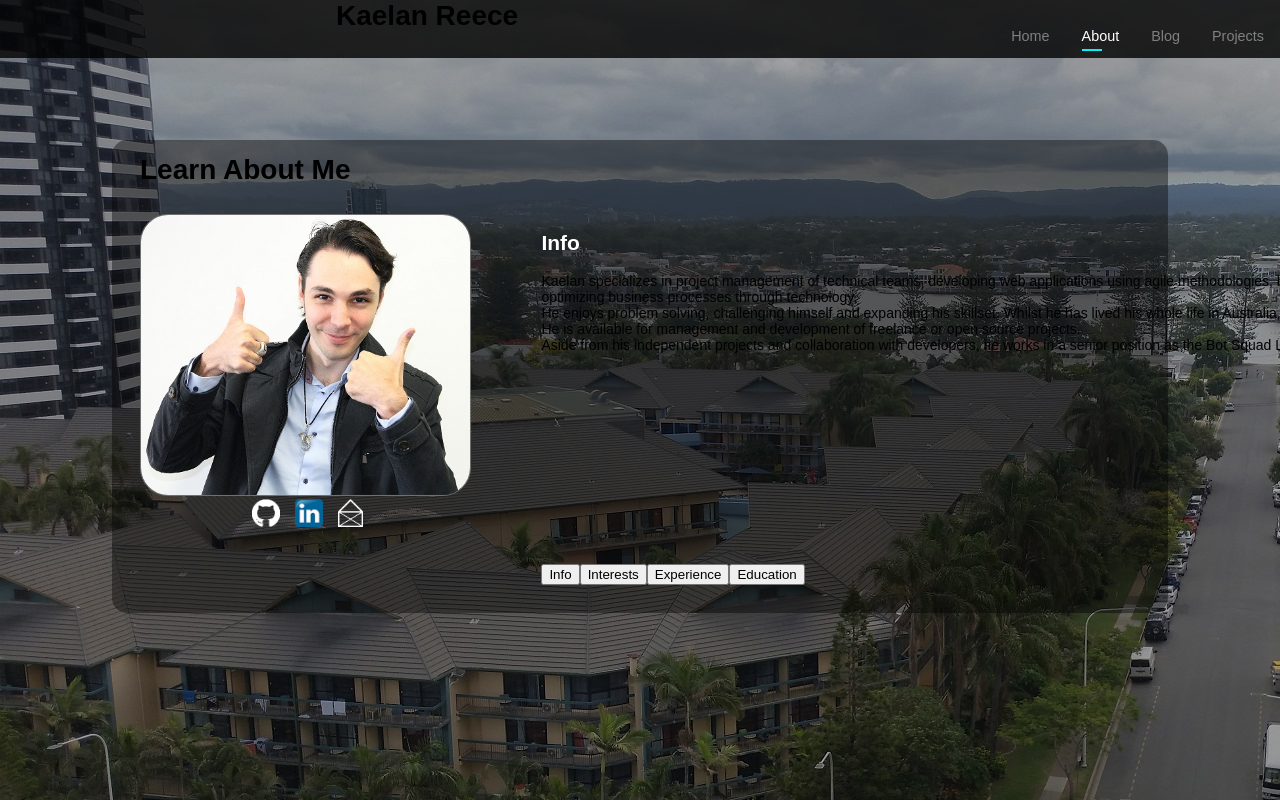
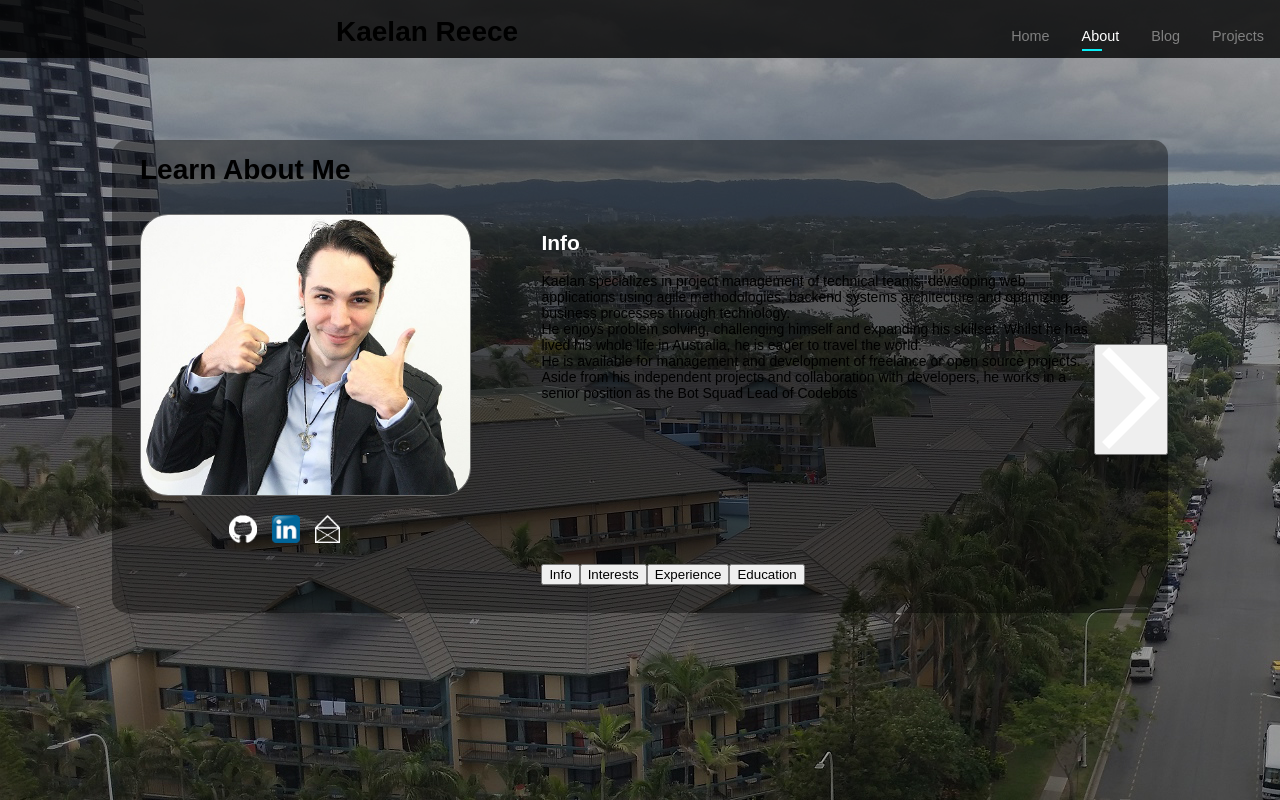
Before and after one commit to kaelanhr/PortfolioSite, a React (Create React App) app in the folder Client/: page /about in a window 1280 px wide. Built offline with nearby package versions, Linux system fonts and the light colour scheme; no server answers.

Commit message:
add social media links scss, wrapped in div, removed commented out links. Updated upper padding for name.

```diff
--- a/Client/src/App.scss
+++ b/Client/src/App.scss
@@ -1,5 +1,6 @@
 @import "scss/Pages/About.scss";
 @import "scss/Components/Navigation/NavigationBar.scss";
+@import "scss/Components/Links/SocialMediaLinks.scss";
 @import "scss/Pages/Home.scss";
 
 $HomeLeftPadding: 48em;
@@ -29,11 +30,6 @@ body {
 
 h2 {
 	color: #16398b;
-}
-
-.social-media-link {
-	height: 28px;
-	padding-right: 15px;
 }
 
 label,
--- a/Client/src/Components/Links/SocialMediaLinks.tsx
+++ b/Client/src/Components/Links/SocialMediaLinks.tsx
@@ -6,23 +6,17 @@ const socialPath = "/Icons/Social/";
 export default function SocialMediaLinks() {
 	return (
 		<>
-			{/* <SocialMediaLink link="https://www.facebook.com/darkwolf88v" iconPath="facebook.png" /> */}
-			{/* <SocialMediaLink link="https://www.instagram.com/kaelanreece" iconPath="instagram.png" /> */}
-			{/* <SocialMediaLink link="https://twitter.com/KaelanReece" iconPath="twitter.png" />
-			<SocialMediaLink link="https://real-life-wolf.tumblr.com/" iconPath="tumblr.png" />
-			<SocialMediaLink link="https://www.pinterest.com.au/darkwolf_v/" iconPath="pinterest.png" />
-		<SocialMediaLink link="https://www.youtube.com/channel/UCkvCPSOUTjSiF2yFwnXhnsQ" iconPath="youtube.png" /> */}
-			{/* <SocialMediaLink link="https://www.patreon.com/darkwolf_v" iconPath="patreon.png" /> */}
+			<div className="social-links">
 				<SocialLink link="https://github.com/KaeIan/" iconPath="github.png" />
 				<SocialLink
 					link="https://www.linkedin.com/in/kaelan-reece/"
 					iconPath="linkedin.png"
 				/>
-
 				<SocialLink
 					link="mailto:kaelanreece@gmail.com"
 					iconPath="mailicon-white.png"
 				/>
+			</div>
 		</>
 	);
 }
--- a/Client/src/Pages/About.tsx
+++ b/Client/src/Pages/About.tsx
@@ -39,9 +39,7 @@ export default class About extends PureComponent<{}, SlideState> {
 							className="about-profile-image"
 							onClick={this.ToggleProfileImage}
 						/>
-						<div className="about-social-links">
-							<SocialMediaLinks />
-						</div>
+						<SocialMediaLinks />
 					</div>
 
 					<TabSet displayTop={false}>
--- a/Client/src/Pages/Home.tsx
+++ b/Client/src/Pages/Home.tsx
@@ -21,9 +21,8 @@ export default class Home extends Component {
 					<span>
 						I am a Software Developer & Project Manager from Australia
 					</span>
-					<br />
-					<SocialMediaLinks />
 				</div>
+				<SocialMediaLinks />
 			</>
 		);
 	}
--- /dev/null
+++ b/Client/src/scss/Components/Links/SocialMediaLinks.scss
@@ -0,0 +1,9 @@
+.social-links {
+	text-align: center;
+	padding-top: 1rem;
+}
+
+.social-media-link {
+	height: 28px;
+	padding-right: 15px;
+}
--- a/Client/src/scss/Components/Navigation/NavigationBar.scss
+++ b/Client/src/scss/Components/Navigation/NavigationBar.scss
@@ -11,6 +11,7 @@
 	h1 {
 		position: fixed;
 		padding-left: 12em;
+		padding-top: 1rem;
 	}
 	li {
 		float: right;
--- a/Client/src/scss/Pages/About.scss
+++ b/Client/src/scss/Pages/About.scss
@@ -8,7 +8,7 @@ $leftContent: 5em;
 		position: relative;
 		padding-top: 2em;
 		margin-right: 5em;
-		width: 70em;
+		max-width: 70em;
 	}
 	.tab-titles {
 		padding-bottom: 2em;
@@ -33,10 +33,6 @@ $leftContent: 5em;
 	margin-top: 2em;
 	margin-left: 2em;
 }
-.about-social-links {
-	left: 10em;
-	position: relative;
-}
 
 #about-slide {
 	padding-top: 7em;
```
Lines whose indentation alone changed are shown as unchanged.
